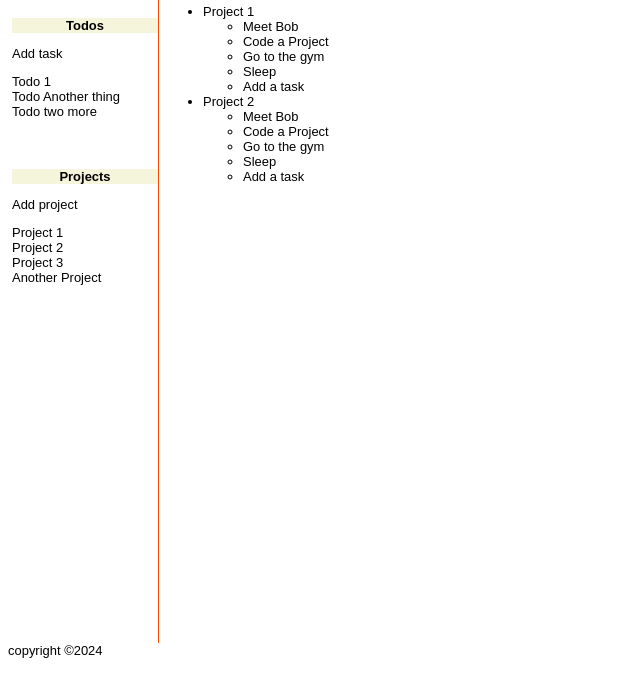
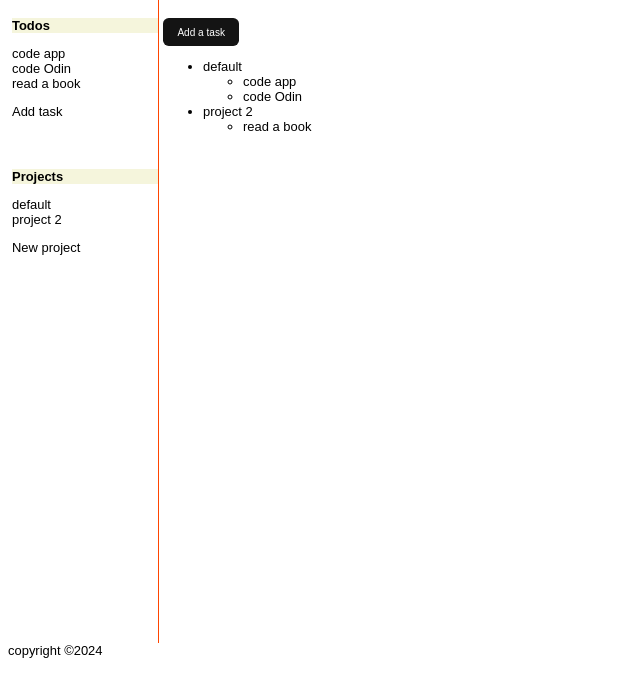
Before and after one commit to sammxuser/todo-list, a website built with webpack: page src/template.html in a window 1280 px wide. Shown: the part 125-800 px from the top of the page, without its empty margins (0-640 px from the left). Built offline with nearby package versions, Linux system fonts and the light colour scheme.

Commit message:
project and todo class

```diff
--- a/src/index.js
+++ b/src/index.js
@@ -9,6 +9,7 @@ const newTodo = new Todo(
   '12-09-2024',
   1
 );
+
 const anotherTodo = new Todo(
   'code Odin',
   'complete odin course work',
@@ -17,15 +18,13 @@ const anotherTodo = new Todo(
 );
 
 // default project
-const defaultProject = new Project();
-console.log('Welcome, add a new todo list');
+const defaultProject = new Project('default');
 defaultProject.addTodo = newTodo;
-console.log(defaultProject.todos.length);
+// console.log(defaultProject.todos.length);
 defaultProject.addTodo = anotherTodo;
-console.log(defaultProject.todos.length);
-console.log(defaultProject.todos);
+// console.log(defaultProject.todos);
 // console.log((defaultProject.removeTodo = newTodo));
-console.log(defaultProject.todos.length);
+// console.log(defaultProject.todos.length);
 
 // const programming = new Project([newTodo]);
 // console.log(programming);
@@ -33,3 +32,102 @@ console.log(defaultProject.todos.length);
 
 // programming.addTodo = anotherTodo;
 // console.log(programming);
+
+const allProjects = [defaultProject];
+const anotherProject = new Project('project 2');
+
+const todo2 = new Todo(
+  'read a book',
+  'Read 5 pages of book A',
+  '30-09-2024',
+  3
+);
+anotherProject.addTodo = todo2;
+
+allProjects.push(anotherProject);
+
+// allProjects.forEach((project) => {
+//   console.log(project.name);
+
+//   for (let i = 0; i < project.todos.length; i++) {
+//     console.log(i + 1 + '. ' + project.todos[i].title);
+//   }
+// });
+
+// select options for projects
+const select = document.getElementById('project');
+// for (let i = 0; i < allProjects.length; i++) {
+allProjects.forEach((project) => {
+  const option = document.createElement('option');
+  option.value = project.name;
+  option.textContent = project.name;
+  select.appendChild(option);
+});
+// }
+
+// Modal
+const taskButton = document.getElementById('showDialog');
+const taskDialog = document.getElementById('createTaskDialog');
+
+taskButton.addEventListener('click', () => {
+  taskDialog.showModal();
+});
+
+// projects list on the side bar
+const projectList = document.getElementById('projects-list');
+allProjects.forEach((project) => {
+  const projectItem = document.createElement('li');
+  projectItem.textContent = project.name;
+  projectList.appendChild(projectItem);
+});
+
+// todo list
+const todoList = document.getElementById('todos-list');
+allProjects.forEach((project) => {
+  for (let i = 0; i < project.todos.length; i++) {
+    const todoItem = document.createElement('li');
+    todoItem.textContent = project.todos[i].title;
+    todoList.appendChild(todoItem);
+  }
+});
+//   }
+// }
+
+// main page project-todos
+const projectsAndTodos = document.getElementById('projects-todos');
+allProjects.forEach((project) => {
+  const projectItem = document.createElement('li');
+  projectItem.textContent = project.name;
+  projectsAndTodos.appendChild(projectItem);
+  const todoList = document.createElement('ul');
+
+  for (let i = 0; i < project.todos.length; i++) {
+    //     console.log(i + 1 + '. ' + project.todos[i].title);
+    const todoItem = document.createElement('li');
+    todoItem.textContent = project.todos[i].title;
+    todoList.appendChild(todoItem);
+  }
+  projectItem.appendChild(todoList);
+});
+
+// Process form input
+const taskForm = document.getElementById('add-task-form');
+
+taskForm.addEventListener('submit', function (event) {
+  event.preventDefault(); //Prevent default form submission
+
+  // form data
+  const formData = new FormData(this);
+  const projectName = formData.get('project');
+  const taskDescription = formData.get('task');
+  const dueDate = formData.get('duedate');
+  const priority = formData.get('priority');
+
+  console.log(projectName);
+  console.log(taskDescription);
+  console.log(dueDate);
+  console.log(priority);
+
+  // Reset submitted form
+  taskForm.reset();
+});
--- a/src/project.js
+++ b/src/project.js
@@ -1,5 +1,6 @@
 export class Project {
-  constructor(...todos) {
+  constructor(name, ...todos) {
+    this.name = name;
     this.todos = todos;
   }
 
--- a/src/style.css
+++ b/src/style.css
@@ -12,7 +12,6 @@
   border-right: 1px solid orangered;
 }
 .side-bar h3 {
-  text-align: center;
   background-color: beige;
 }
 .side-bar section {
--- a/src/template.html
+++ b/src/template.html
@@ -11,35 +11,27 @@
         <h2 class="logo"><img src="todo-logo.png" alt="logo" /></h2>
         <section class="todos">
           <h3>Todos</h3>
+          <ul id="todos-list"></ul>
           <p>Add task</p>
-          <ul>
-            <li>Todo 1</li>
-            <li>Todo Another thing</li>
-            <li>Todo two more</li>
-          </ul>
         </section>
         <section class="projects">
           <h3>Projects</h3>
-          <p>Add project</p>
-          <ul>
-            <li>Project 1</li>
-            <li>Project 2</li>
-            <li>Project 3</li>
-            <li>Another Project</li>
-          </ul>
+          <ul id="projects-list"></ul>
+          <p>New project</p>
         </section>
       </div>
       <main>
         <section id="text-side">
           <h1>Today's Todos</h1>
-          <ul>
-            <li>Project 1</li>
+          <button id="showDialog">Add a task</button>
+          <ul id="projects-todos">
+            <!-- <li>Project 1</li>
             <ul>
               <li>Meet Bob</li>
               <li>Code a Project</li>
               <li>Go to the gym</li>
               <li>Sleep</li>
-              <li>Add a task</li>
+              <li>Add task</li>
             </ul>
             <li>Project 2</li>
             <ul>
@@ -47,13 +39,35 @@
               <li>Code a Project</li>
               <li>Go to the gym</li>
               <li>Sleep</li>
-              <li>Add a task</li>
-            </ul>
+              <li class="add-task">Add a task</li>
+            </ul> -->
           </ul>
         </section>
         <section class="img-side"></section>
       </main>
     </div>
+
+    <!-- Create a task modal form -->
+    <dialog id="createTaskDialog">
+      <form id="add-task-form">
+        <label for="project">Project</label>
+        <select id="project" name="project">
+          <option value="default">Choose ...</option>
+        </select>
+        <br />
+        <label for="task">Task: &nbsp;&nbsp;</label>
+        <input type="text" name="task" id="task" /> <br />
+        <label for="due-date">Due by</label>
+        <input type="date" name="duedate" id="duedate" /> <br />
+        <label for="priority">Priority</label>
+        <input type="number" name="priority" id="priority" min="1" max="3" />
+        <br />
+        <div>
+          <button value="cancel" formmethod="dialog">Cancel</button>
+          <button value="default" id="createBtn">Create</button>
+        </div>
+      </form>
+    </dialog>
     <div class="attribution">copyright &copy;2024</div>
   </body>
 </html>
```
